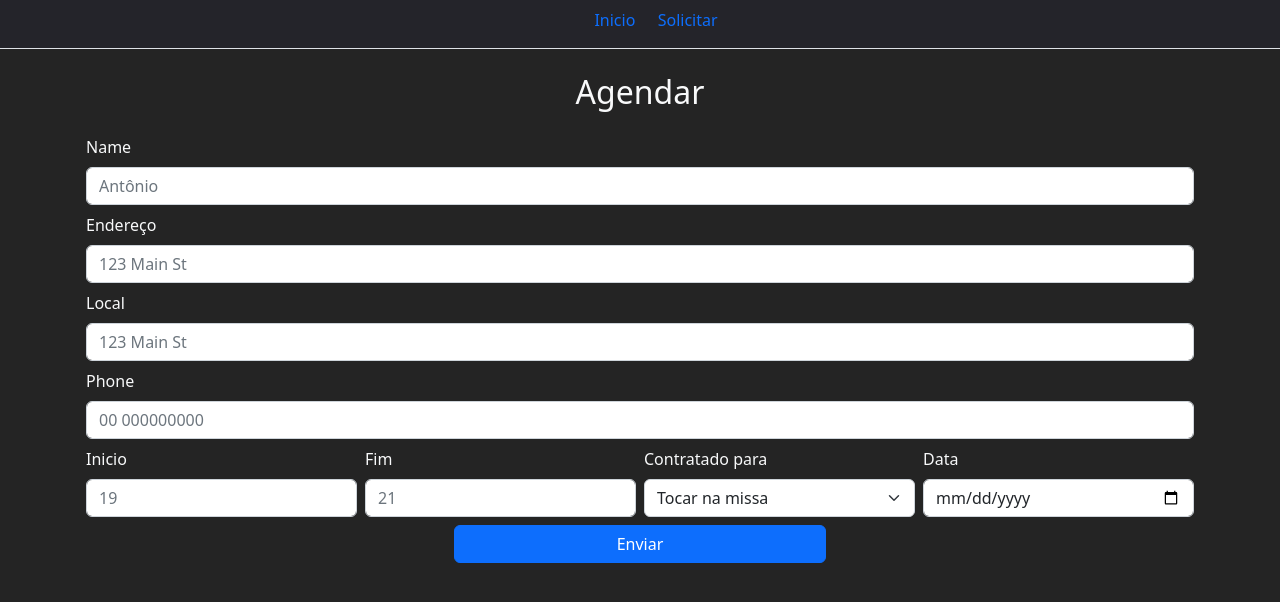
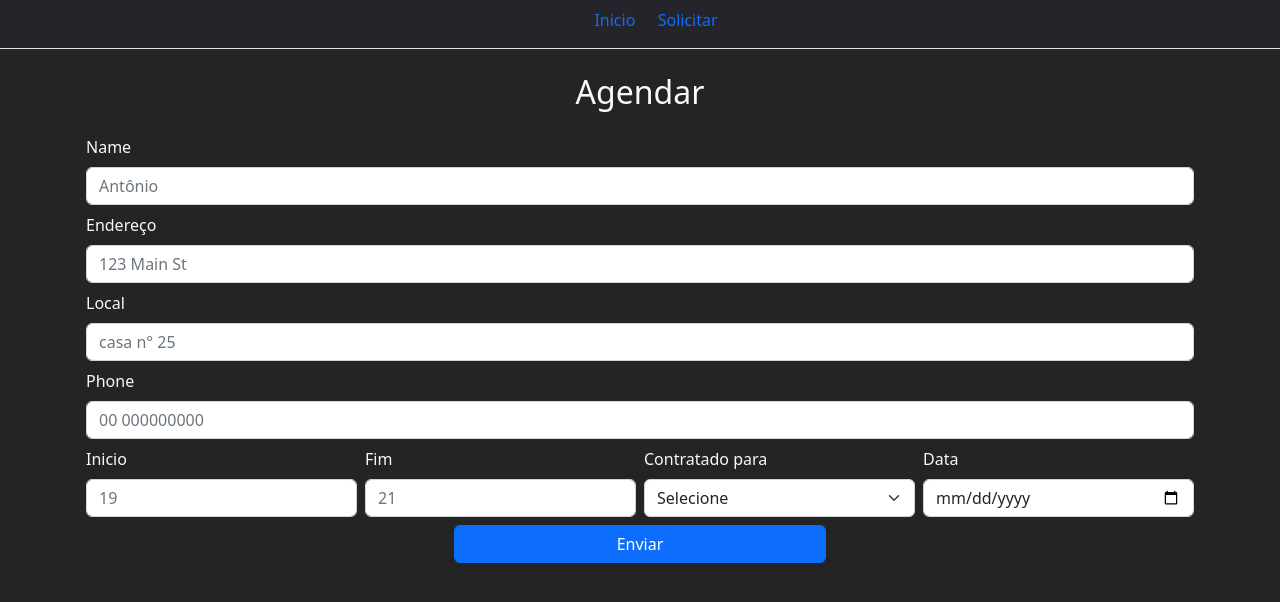
Before and after one commit to FranciscoNeto2909/schedule-app, a React (Vite) app: page /appointment in a window 1280 px wide. Shown: the top 602 px of the page. Built offline with nearby package versions, Linux system fonts and the light colour scheme; no server answers.

Commit message:
code improved

```diff
--- a/src/assets/slice.js
+++ b/src/assets/slice.js
@@ -1,7 +1,7 @@
 import { createSlice, createAsyncThunk } from "@reduxjs/toolkit";
 import axios from "axios";
-const schedulesRuote = "http://localhost:3000"
-const postScheduleRoute = "http://localhost:3000/newschedule"
+const schedulesRuote = "https://schedule-api-1.herokuapp.com/"
+const postScheduleRoute = "https://schedule-api-1.herokuapp.com/newschedule"
 export const getSchedules = createAsyncThunk("getSchedules", async () => {
     try {
         const res = await axios.get(schedulesRuote)
@@ -10,9 +10,17 @@ export const getSchedules = createAsyncThunk("getSchedules", async () => {
         console.log(error)
     }
 })
-export const postSchedule = createAsyncThunk("postschedule", async (scdl) => {
+export const postSchedule = createAsyncThunk("postschedule", async scdl => {
     try {
         const res = await axios.post(postScheduleRoute, scdl)
+        return res.data
+    } catch (error) {
+        console.log(error)
+    }
+})
+export const deleteSchedule = createAsyncThunk("delschedule", async id => {
+    try {
+        const res = await axios.delete(`https://schedule-api-1.herokuapp.com/delschedule/${id}`)
         return res.data
     } catch (error) {
         console.log(error)
--- a/src/components/AppointmentForm.jsx
+++ b/src/components/AppointmentForm.jsx
@@ -1,7 +1,8 @@
 import { useState } from "react"
 import { useDispatch } from "react-redux"
 import { postSchedule } from "../assets/slice"
-import {v4} from "uuid"
+import { v4 } from "uuid"
+import { useNavigate } from "react-router-dom"
 
 export default function AppointmentForm() {
     const [name, setName] = useState("")
@@ -13,68 +14,69 @@ export default function AppointmentForm() {
     const [cType, setCType] = useState("")
     const [date, setDate] = useState("")
     const dispatch = useDispatch()
-
+    const navigate = useNavigate()
     function handleAddNewSchedule() {
         dispatch(postSchedule({
-            id:v4(),
-            requisitioner:name,
-            reqPhone:phone,
-            address:address,
-            place:place,
-            type:cType,
-            date:date,
-            startTime:tStart,
-            endTime:tEnd,
+            id: v4(),
+            requisitioner: name,
+            reqPhone: phone,
+            address: address,
+            place: place,
+            type: cType,
+            date: date,
+            startTime: tStart,
+            endTime: tEnd,
         }))
+        navigate("/")
     }
-
     return (
         <div className="container">
             <h2 className="text-light text-center mt-4">Agendar</h2>
-            <form className="row mx-auto mt-3 g-2">
+            <div className="row mx-auto mt-3 g-2">
                 <div className="col-md-12 col-lg-12">
                     <label htmlFor="name" className="form-label text-light">Name</label>
                     <input type="text" className="form-control" id="name" value={name} onChange={e => setName(e.target.value)}
-                        placeholder="Antônio" />
+                        placeholder="Antônio" required />
                 </div>
                 <div className="col-md-12 col-lg-12">
                     <label htmlFor="address" className="form-label text-light">Endereço</label>
-                    <input type="text" className="form-control" id="address" placeholder="123 Main St" value={address} onChange={e => setAddress(e.target.value)} />
+                    <input type="text" className="form-control" id="address" placeholder="123 Main St" value={address} onChange={e => setAddress(e.target.value)} required />
                 </div>
                 <div className="col-md-12 col-lg-12">
-                    <label htmlFor="address" className="form-label text-light">Local</label>
-                    <input type="text" className="form-control" id="address" placeholder="123 Main St" value={place} onChange={e => setPlace(e.target.value)} />
+                    <label htmlFor="place" className="form-label text-light">Local</label>
+                    <input type="text" className="form-control" id="place" placeholder="casa n° 25" value={place} onChange={e => setPlace(e.target.value)} required />
                 </div>
                 <div className="col-md-12 col-lg-12">
                     <label htmlFor="phone" className="form-label text-light">Phone</label>
-                    <input type="text" className="form-control" id="phone" placeholder="00 000000000" value={phone} onChange={e => setPhone(e.target.value)} />
+                    <input type="text" className="form-control" id="phone" placeholder="00 000000000" value={phone} onChange={e => setPhone(e.target.value)} required />
                 </div>
                 <div className="col-md-3 col-lg-3 col-6">
                     <label htmlFor="start" className="form-label text-light">Inicio</label>
                     <input type="text" className="form-control" id="start"
-                        placeholder="19" value={tStart} onChange={e => setTStart(e.target.value)} />
+                        placeholder="19" value={tStart} onChange={e => setTStart(e.target.value)} required />
                 </div>
                 <div className="col-md-3 col-lg-3 col-6">
                     <label htmlFor="TimeEnd" className="form-label text-light">Fim</label>
                     <input type="text" className="form-control" id="timeEnd"
-                        placeholder="21" value={tEnd} onChange={e => setTEnd(e.target.value)} />
+                        placeholder="21" value={tEnd} onChange={e => setTEnd(e.target.value)} required />
                 </div>
                 <div className="col-md-3 col-6 col-lg-3">
                     <label htmlFor="inputState" className="form-label text-light">Contratado para</label>
-                    <select id="inputState" className="form-select" onChange={e => setCType(e.target.value)}>
-                        <option defaultValue>Tocar na missa</option>
-                        <option>Tocar em celebração</option>
-                        <option>Tocar em casamento</option>
-                        <option>Tocar em aniversário</option>
-                        <option>Tocar em festa</option>
+                    <select id="inputState" className="form-select" value={cType} onChange={e => setCType(e.target.value)} required>
+                        <option>Selecione</option>
+                        <option value="Tocar na missa">Tocar na missa</option>
+                        <option value="Tocar em celebração">Tocar em celebração</option>
+                        <option value="Tocar em casamento">Tocar em casamento</option>
+                        <option value="Tocar em aniversário">Tocar em aniversário</option>
+                        <option value="Tocar em festa">Tocar em festa</option>
                     </select>
                 </div>
                 <div className="col-md-3 col-lg-3 col-6">
                     <label htmlFor="inputPassword4" className="form-label text-light">Data</label>
-                    <input type="date" className="form-control" id="inputPassword4" value={date} onChange={e => setDate(e.target.value)} />
+                    <input type="date" className="form-control" id="inputPassword4" value={date} onChange={e => setDate(e.target.value)} required />
                 </div>
                 <button type="submit" className="btn btn-primary col-4 mx-auto" onClick={handleAddNewSchedule}>Enviar</button>
-            </form>
+            </div>
         </div>
     )
 }
--- a/src/components/SheduleCard.jsx
+++ b/src/components/SheduleCard.jsx
@@ -1,6 +1,14 @@
+import { useSelector, useDispatch } from "react-redux"
+import { deleteSchedule, getSchedules } from "../assets/slice"
+
 export default function ScheduleCard({ schedule }) {
+    const isAdm = useSelector(data => data.schedule.isAdm)
+    const dispatch = useDispatch()
+    function handleRemoveSchedule() {
+        dispatch(deleteSchedule(schedule.id))
+    }
     return (
-        <div className="card text-center m-3 text-light border-0 p-1" style={{backgroundColor:"rgba(255,255,255,0.07)"}}>
+        <div className="card text-center m-3 text-light border-0 p-1" style={{ backgroundColor: "rgba(255,255,255,0.07)" }}>
             <div className="card-header pb-3 position-relative border-warning">
                 <p className="position-absolute top-0">Das {schedule.startTime}h as {schedule.endTime}h</p>
                 <p className="position-absolute top-0 end-0"> <strong>Data:</strong> {schedule.date}</p>
@@ -14,6 +22,7 @@ export default function ScheduleCard({ schedule }) {
                     <p><strong>contrado para:</strong> {schedule.type}</p>
                 </div>
             </div>
+            {isAdm === true && <button className="btn btn-danger col-4 mx-auto" onClick={handleRemoveSchedule}>Finalizar</button>}
         </div>
     )
 }
--- a/src/pages/Home.jsx
+++ b/src/pages/Home.jsx
@@ -1,9 +1,16 @@
-import {useSelector} from "react-redux"
+import { useEffect } from "react"
+import {useSelector, useDispatch} from "react-redux"
+import { getSchedules } from "../assets/slice"
 import ScheduleCard from "../components/SheduleCard"
+
 export default function Home() {
     const schedules = useSelector(data => data.schedule.schedules)
+    const dispatch = useDispatch()
+    useEffect(()=>{
+    dispatch(getSchedules())
+    })
     return(
-        <div>
+        <div className="container">
             {schedules.map((schdl, i) => <ScheduleCard key={i} schedule={schdl}/>)}
         </div>
     )
```
